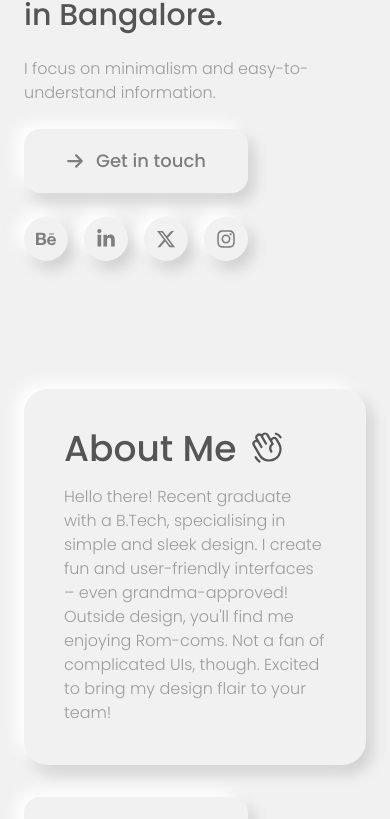
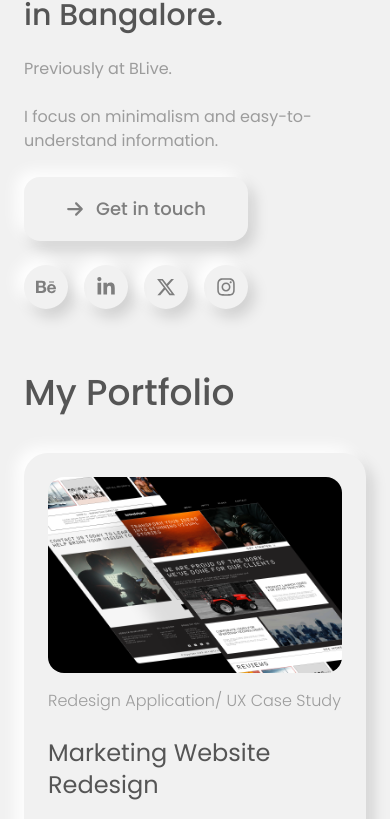
Before and after one commit to maliknajeeb113/Designer-Portfolio, a React (Vite) app: page / in a window 390 px wide. Shown: the part 577-1396 px from the top of the page. Built offline with nearby package versions, Linux system fonts and the light colour scheme.

Commit message:
revision: removed about and services from body

```diff
--- a/src/components/Body.jsx
+++ b/src/components/Body.jsx
@@ -39,7 +39,8 @@ const Body = () => {
             >
               Hi, I'm Avni Garg. <br /> UX/UI Designer based in Bangalore.
             </h1>
-            <span className="text-[rgb(156,156,156)]  md:text-lg font-thin">
+            <span className="text-[rgb(156,156,156)]  md:text-lg ">Previously at BLive.</span>
+            <span className="text-[rgb(156,156,156)]  md:text-lg ">
               I focus on minimalism and easy-to-understand information.
             </span>
           </div>
@@ -85,7 +86,7 @@ const Body = () => {
       {/* hero section end */}
 
       {/* about section */}
-      <div className="container flex flex-col md:flex-row mt-32 justify-between md:items-end gap-8">
+      {/* <div className="container flex flex-col md:flex-row mt-32 justify-between md:items-end gap-8">
         <div className="shadow-neu rounded-3xl p-10 md:w-4/6">
           <div className="text-4xl font-medium flex gap-3">
             About Me
@@ -109,11 +110,11 @@ const Body = () => {
           <FaArrowRight />
           <span>More about me</span>
         </button>
-      </div>
+      </div> */}
       {/* about section end */}
 
       {/* my Services */}
-      <div className="container flex flex-col my-16">
+      {/* <div className="container flex flex-col my-16">
         <h1 className="text-4xl font-medium pb-16">My Services</h1>
 
         <div className="flex flex-col lg:flex-row gap-10" id="cards">
@@ -149,11 +150,11 @@ const Body = () => {
             </div>
           </div>
         </div>
-      </div>
+      </div> */}
       {/* my services end */}
 
       {/* projects start*/}
-      <div className="container flex flex-col mb-16 md:my-16 gap-10">
+      <div className="container flex flex-col my-16 gap-10">
         <h1 className="text-4xl font-medium">My Portfolio</h1>
 
         {/* project 1 */}
@@ -277,6 +278,7 @@ const Body = () => {
       >
         <h1>Want to create something awesome? </h1>
         <h1>Drop me an email.</h1>
+        <Link to={"mailto:avni.garg.in@gmail.com"}>
         <button
           className="flex justify-center rounded-2xl active:shadow-neu-i items-center shadow-neu font-medium text-sm md:text-lg gap-3 cursor-pointer hover:scale-[1.02] duration-500 text-[rgb(126,126,126)] py-4 px-6"
           id="get-in-touch"
@@ -284,6 +286,7 @@ const Body = () => {
           <TbMailFilled />
           <span>avni.garg.in@gmail.com</span>
         </button>
+        </Link>
       </div>
 
       {/* contact me */}
--- a/src/components/Navbar.jsx
+++ b/src/components/Navbar.jsx
@@ -30,13 +30,13 @@ const Navbar = () => {
       >
         <div className="flex flex-col gap-10 items-center p-10">
           <Link to={"/"} onClick={toggleNav} >
-            <button className="shadow-neu px-20 py-10 rounded-xl text-xl cursor-pointer active:shadow-neu-i hover:scale-105 duration-500">Home</button>
+            <button className="shadow-neu px-16 py-8 rounded-xl text-xl cursor-pointer active:shadow-neu-i hover:scale-105 duration-500">Home</button>
           </Link>
           <Link to={"/about"} onClick={toggleNav}>
-            <button className="shadow-neu px-20 py-10 rounded-xl text-xl cursor-pointer active:shadow-neu-i hover:scale-105 duration-500">About</button>
+            <button className="shadow-neu px-16 py-8 rounded-xl text-xl cursor-pointer active:shadow-neu-i hover:scale-105 duration-500">About</button>
           </Link>
           <Link to={"/contact"} onClick={toggleNav}>
-            <button className="shadow-neu px-20 py-10 rounded-xl text-xl cursor-pointer active:shadow-neu-i hover:scale-105 duration-500">Contact</button>
+            <button className="shadow-neu px-16 py-8 rounded-xl text-xl cursor-pointer active:shadow-neu-i hover:scale-105 duration-500">Playground</button>
           </Link>
         </div>
         <div className="flex flex-row items-center justify-center gap-x-5">
```
